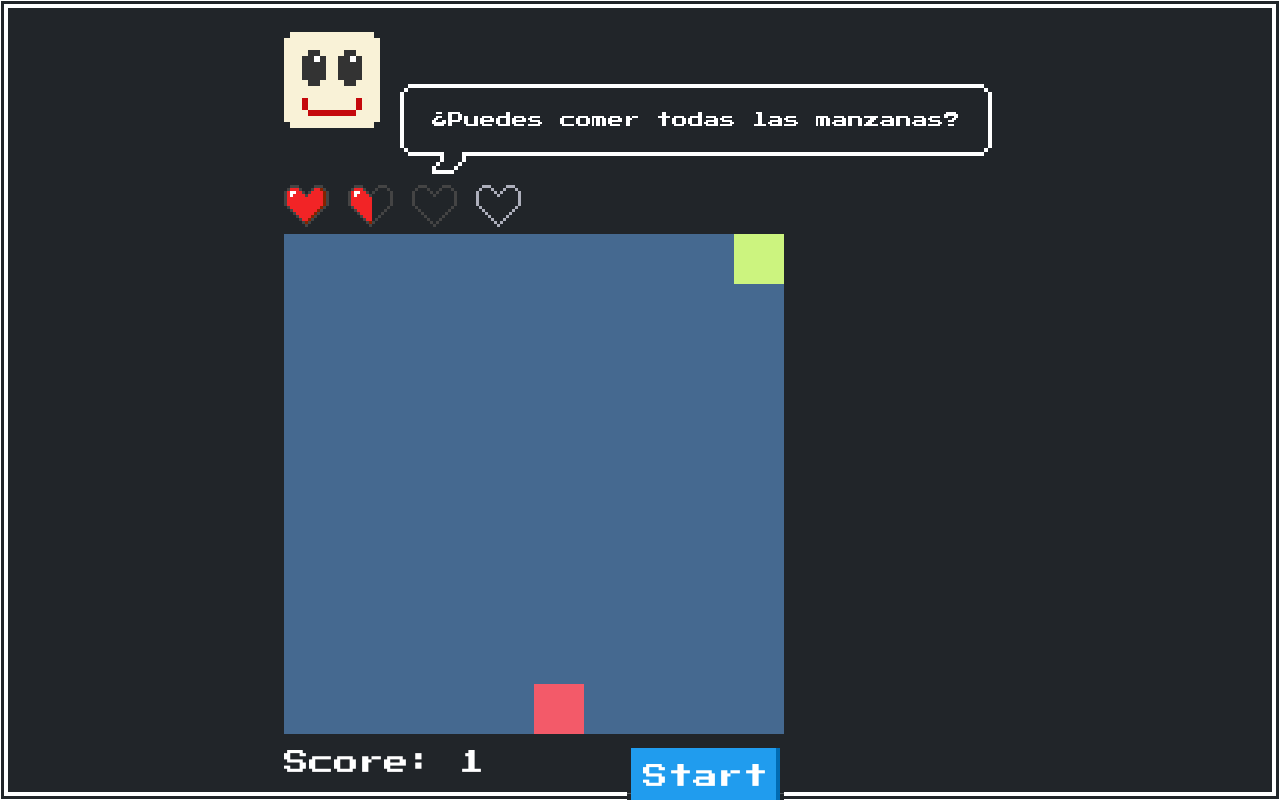
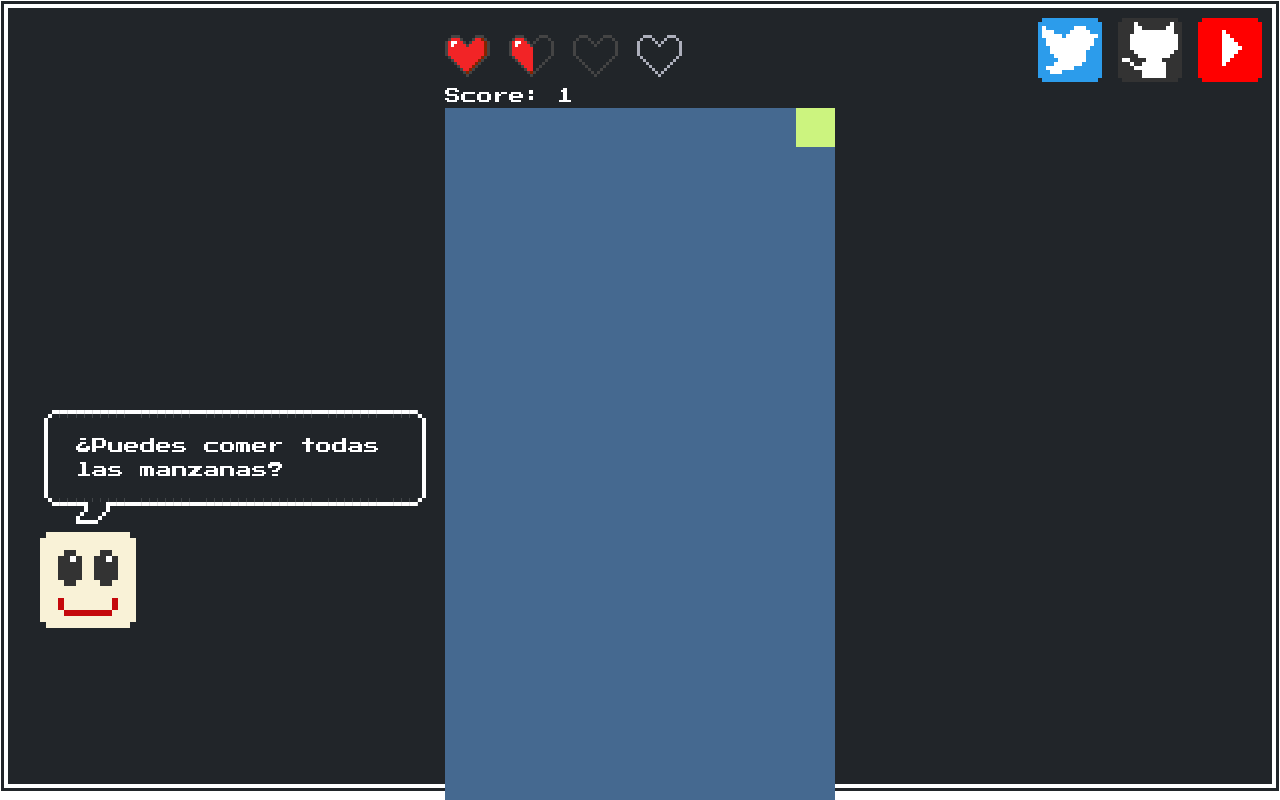
Before and after one commit to CodinGitHub/snake-game, a plain HTML site: page index.html in a window 1280 px wide. Both pictures are taken after a click on the button "Start". Shown: the top 800 px of the page. Drawn offline with nearby package versions, Linux system fonts and the light colour scheme.

Commit message:
pruebas.js added

```diff
--- a/index.html
+++ b/index.html
@@ -6,19 +6,44 @@
     <meta name="viewport" content="width=device-width, initial-scale=1.0">
     <link href="https://unpkg.com/nes.css@2.3.0/css/nes.min.css" rel="stylesheet" />
     <link rel="stylesheet" href="./styles.css">
+    <link rel="icon" href="./images/snake.png">
     <title>Snake Game</title>
 </head>
 <body>
     <section class="nes-container is-dark">
+
+        <section class="icon-list social-media">
+            <!-- twitter -->
+            <a href="https://twitter.com/CodingTube" target="_blank">
+                <i class="nes-icon twitter is-large"></i>
+            </a>
+
+            <!-- github -->
+            <a href="https://github.com/CodinGitHub/snake-game" target="_blank">
+                <i class="nes-icon github is-large"></i>
+            </a>
+
+            <!-- youtube -->
+            <a href="https://www.youtube.com/CodingTube" target="_blank">
+                <i class="nes-icon youtube is-large"></i>
+            </a>
+       </section>
+
+       <section class="main-sections">
+
+           <section class="section-one">
                 <section class="message-list">
                     <section class="message -left">
-                <i class="nes-bcrikko"></i>
                         <!-- Balloon -->
                         <div class="nes-balloon from-left is-dark">
                             <p>¿Puedes comer todas las manzanas?</p>
                         </div>
+                        <i class="nes-bcrikko"></i>
+                    </section>
+                </section>
             </section>
 
+           <section class="section-two">
                 <section class="icon-list">
                     <!-- heart -->
                     <i class="nes-icon is-medium heart"></i>
@@ -26,33 +51,26 @@
                     <i class="nes-icon is-medium is-transparent heart"></i>
                     <i class="nes-icon is-medium heart is-empty"></i>
                 </section>
-
-            <div id="board">
-
-            </div>
-            <div class="boardInfo">
                 <div>
                     Score: <div id="scoreBoard"></div>
                 </div>
+                <div id="board"> </div>
+            </section>
+
+            <section class="section-three">
+                <div class="boardInfo">
                     <button id="start" class="nes-btn is-primary">Start</button>
                 </div>
                 <div id="gameOver">gameOver</div>
-            <section class="icon-list">
-             <!-- twitter -->
-             <i class="nes-icon twitter is-large"></i>
-
-             <!-- github -->
-             <i class="nes-icon github is-large"></i>
-
-             <!-- youtube -->
-             <i class="nes-icon youtube is-large"></i>
-
             </section>
        </section>
+
+
     </section>
 
 
 
    <script src="./main.js"></script>
+   <!-- <script src="./pruebas.js"></script> -->
 </body>
 </html>
--- a/main.js
+++ b/main.js
@@ -5,7 +5,7 @@ const startButton = document.getElementById('start');
 const gameOverSign = document.getElementById('gameOver');
 
 // Game settings
-const boardSize = 10;
+const boardSize = 15;
 const gameSpeed = 200;
 const squareTypes = {
     emptySquare: 0,
@@ -60,7 +60,7 @@ const moveSnake = () => {
     if( newSquare < 0 ||
         newSquare > boardSize * boardSize  ||
         (direction === 'ArrowRight' && column == 0) ||
-        (direction === 'ArrowLeft' && column == 9 ||
+        (direction === 'ArrowLeft' && column == boardSize - 1 ||
         boardSquares[row][column] === squareTypes.snakeSquare) ) {
         gameOver();
     } else {
@@ -119,8 +119,8 @@ const updateScore = () => {
 
 const createBoard = () => {
     boardSquares.forEach( (row, rowIndex) => {
-        row.forEach( (column, columnndex) => {
-            const squareValue = `${rowIndex}${columnndex}`;
+        row.forEach( (column, columInndex) => {
+            const squareValue = `${rowIndex}${columInndex}`;
             const squareElement = document.createElement('div');
             squareElement.setAttribute('class', 'square emptySquare');
             squareElement.setAttribute('id', squareValue);
@@ -131,21 +131,22 @@ const createBoard = () => {
 }
 
 const setGame = () => {
-    // snake = ['00', '01', '02', '03'];
     snake = ['00'];
     score = snake.length;
     direction = 'ArrowRight';
-    boardSquares = Array.from(Array(boardSize), () => new Array(boardSize).fill(squareTypes.emptySquare));
+    matrixRow = Array(boardSize);
+    matrixColumn = () => new Array(boardSize).fill(squareTypes.emptySquare);
+    boardSquares = Array.from(matrixRow, matrixColumn);
     console.log(boardSquares);
-    board.innerHTML = '';
+    // board.innerHTML = '';
     emptySquares = [];
-    createBoard();
 }
 
 const startGame = () => {
     setGame();
     gameOverSign.style.display = 'none';
     startButton.disabled = true;
+    createBoard();
     drawSnake();
     updateScore();
     createRandomFood();
@@ -154,3 +155,9 @@ const startGame = () => {
 }
 
 startButton.addEventListener('click', startGame);
+window.addEventListener('keyup', (e)  =>{
+    if(e.keyCode ===13){
+        startGame();
+        console.log('enter');
+    }
+});
--- /dev/null
+++ b/pruebas.js
@@ -0,0 +1,5 @@
+console.log("matriz")
+const filas = Array(7);
+const columnas = ()=>new Array(3).fill(0);
+matriz = Array.from(filas, columnas);
+console.log(matriz)
--- a/styles.css
+++ b/styles.css
@@ -24,11 +24,7 @@ body{
     z-index: -100;
     display: none;
 }
-.boardInfo{
-    display: flex;
-    justify-content: space-between;
-    margin-top: 10px;
-}
+
 #scoreBoard{
     display: inline-flex;
 }
@@ -45,7 +41,30 @@ body{
     background-color: #f35a69;
 }
 .nes-container{
-    height: 99vh;
+    height: 98vh;
+}
+.social-media{
+    position: absolute;
+    top: 10px;
+    right: 10px;
+}
+.main-sections{
     display: grid;
-    place-items: center;
+    grid-template-columns: 1fr 1fr 1fr;
+    gap: 15px;
 }
+.section-one{
+    display: flex;
+    align-items: center;
+}
+.section-three{
+
+    display: flex;
+}
+.boardInfo{
+    display: flex;
+    align-items: center;
+}
+#start{
+    align-self: flex-end;
+}
```
Also changed, not shown: images/snake.png (added). Lines whose indentation alone changed are shown as unchanged.
